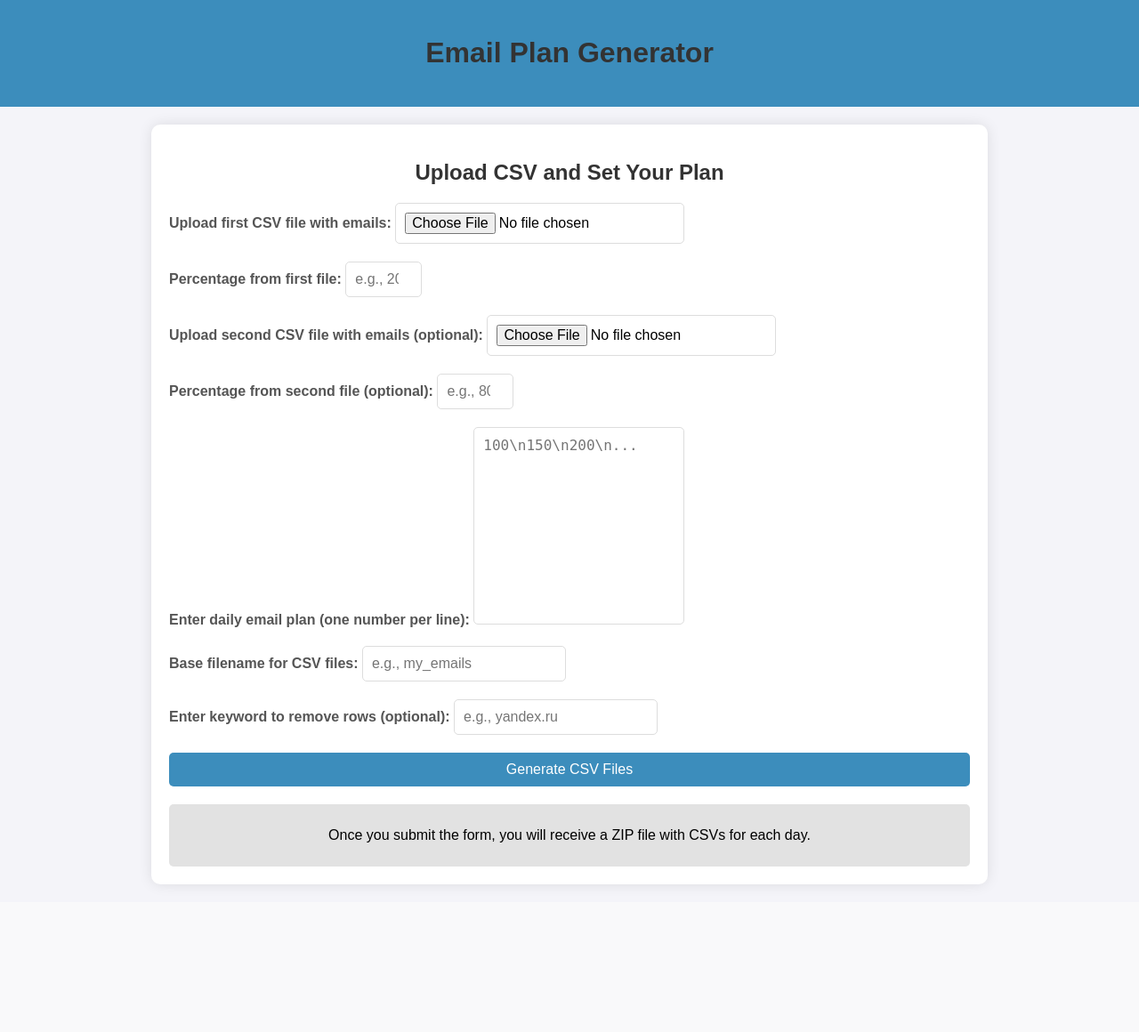
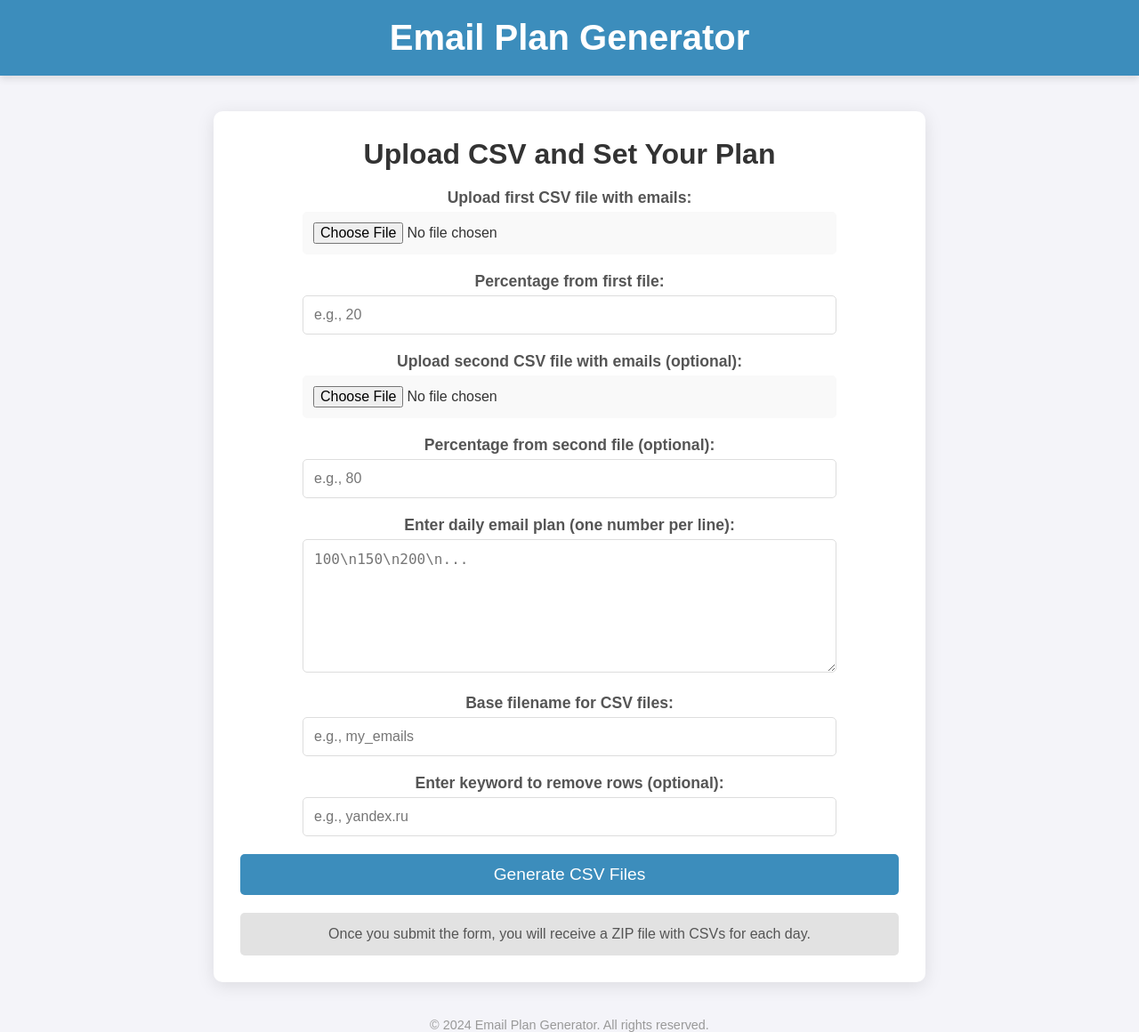
Before and after one commit to matviis/app.py, a Flask app: page / in a window 1280 px wide. Shown: the whole page at 89% size. Before the commit the page ends 998 px from the top, so only its background shows below. Run offline with Flask 3, Linux system fonts and the light colour scheme.

Commit message:
Update index.html

```diff
--- a/templates/index.html
+++ b/templates/index.html
@@ -5,67 +5,112 @@
     <meta name="viewport" content="width=device-width, initial-scale=1.0">
     <title>Email Plan Generator</title>
     <style>
+        * {
+            box-sizing: border-box;
+            margin: 0;
+            padding: 0;
+        }
         body {
-            font-family: Arial, sans-serif;
+            font-family: 'Arial', sans-serif;
             background-color: #f4f4f9;
             margin: 0;
             padding: 0;
+            color: #333;
         }
         header {
             background-color: #3c8dbc;
             color: white;
             padding: 20px;
             text-align: center;
+            box-shadow: 0 4px 8px rgba(0, 0, 0, 0.1);
+        }
+        header h1 {
+            font-size: 2.5em;
+            margin: 0;
         }
         .container {
-            max-width: 900px;
-            margin: 20px auto;
+            max-width: 800px;
+            margin: 40px auto;
             background-color: white;
-            padding: 20px;
+            padding: 30px;
             border-radius: 10px;
-            box-shadow: 0 0 15px rgba(0, 0, 0, 0.1);
+            box-shadow: 0 4px 20px rgba(0, 0, 0, 0.1);
+            text-align: center;
         }
-        h1, h2 {
-            text-align: center;
+        h2 {
             color: #333;
+            font-size: 2em;
+            margin-bottom: 20px;
         }
         form {
             display: flex;
             flex-direction: column;
             gap: 20px;
+            align-items: center;
         }
         label {
             font-weight: bold;
             color: #555;
+            font-size: 1.1em;
+            text-align: left;
+            width: 100%;
         }
         input[type="file"], input[type="number"], input[type="text"], textarea {
-            padding: 10px;
+            width: 100%;
+            padding: 12px;
             font-size: 1rem;
             border: 1px solid #ddd;
             border-radius: 5px;
+            transition: border-color 0.3s ease;
+            margin-top: 5px;
+        }
+        input[type="file"] {
+            border: none;
+            background-color: #f9f9f9;
+            cursor: pointer;
+        }
+        input[type="file"]:hover {
+            background-color: #e9e9e9;
+        }
+        input[type="number"]:focus, input[type="text"]:focus, textarea:focus {
+            border-color: #3c8dbc;
+            outline: none;
+        }
+        textarea {
+            resize: vertical;
+            height: 150px;
         }
         input[type="submit"] {
-            padding: 10px 20px;
             background-color: #3c8dbc;
             color: white;
+            padding: 12px 20px;
+            font-size: 1.2rem;
             border: none;
             cursor: pointer;
             border-radius: 5px;
-            font-size: 1rem;
+            width: 100%;
+            transition: background-color 0.3s ease;
         }
         input[type="submit"]:hover {
             background-color: #357ca5;
         }
         .output {
             margin-top: 20px;
-            padding: 10px;
+            padding: 15px;
             background-color: #e2e2e2;
             border-radius: 5px;
             text-align: center;
+            color: #555;
         }
-        textarea {
-            height: 200px;
-            resize: none;
+        .form-group {
+            width: 100%;
+            max-width: 600px;
+        }
+        footer {
+            text-align: center;
+            margin-top: 40px;
+            color: #999;
+            font-size: 0.9em;
         }
     </style>
 </head>
@@ -78,37 +123,37 @@
 <div class="container">
     <h2>Upload CSV and Set Your Plan</h2>
     <form id="emailForm" action="/process-emails" method="POST" enctype="multipart/form-data">
-        <div>
+        <div class="form-group">
             <label for="emailFile1">Upload first CSV file with emails:</label>
             <input type="file" id="emailFile1" name="emailFile1" accept=".csv" required>
         </div>
 
-        <div>
+        <div class="form-group">
             <label for="percentage1">Percentage from first file:</label>
             <input type="number" id="percentage1" name="percentage1" placeholder="e.g., 20" min="1" max="100" required>
         </div>
 
-        <div>
+        <div class="form-group">
             <label for="emailFile2">Upload second CSV file with emails (optional):</label>
             <input type="file" id="emailFile2" name="emailFile2" accept=".csv">
         </div>
 
-        <div>
+        <div class="form-group">
             <label for="percentage2">Percentage from second file (optional):</label>
             <input type="number" id="percentage2" name="percentage2" placeholder="e.g., 80" min="1" max="100">
         </div>
 
-        <div>
+        <div class="form-group">
             <label for="dailyPlan">Enter daily email plan (one number per line):</label>
             <textarea id="dailyPlan" name="dailyPlan" placeholder="100\n150\n200\n..." required></textarea>
         </div>
 
-        <div>
+        <div class="form-group">
             <label for="baseFilename">Base filename for CSV files:</label>
             <input type="text" id="baseFilename" name="baseFilename" placeholder="e.g., my_emails">
         </div>
 
-        <div>
+        <div class="form-group">
             <label for="keyword">Enter keyword to remove rows (optional):</label>
             <input type="text" id="keyword" name="keyword" placeholder="e.g., yandex.ru">
         </div>
@@ -121,5 +166,9 @@
     </div>
 </div>
 
+<footer>
+    &copy; 2024 Email Plan Generator. All rights reserved.
+</footer>
+
 </body>
 </html>
```
